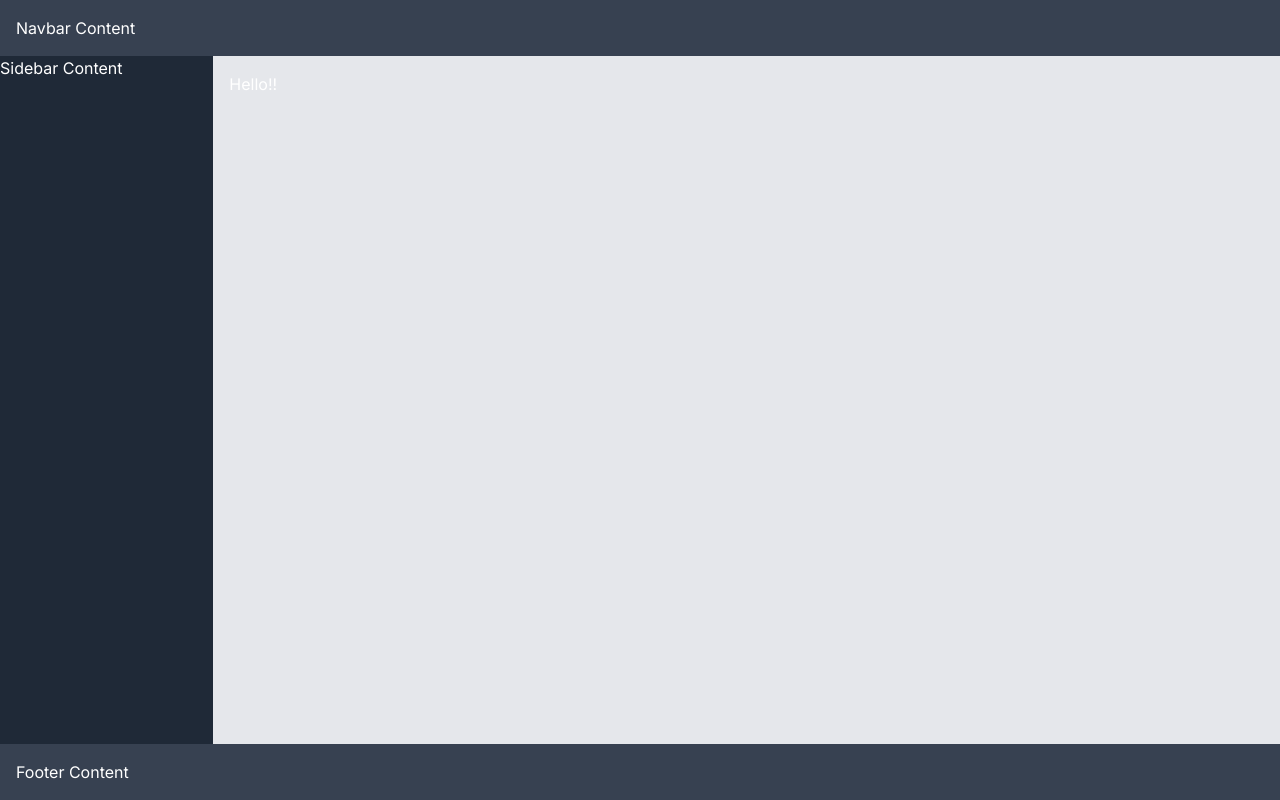
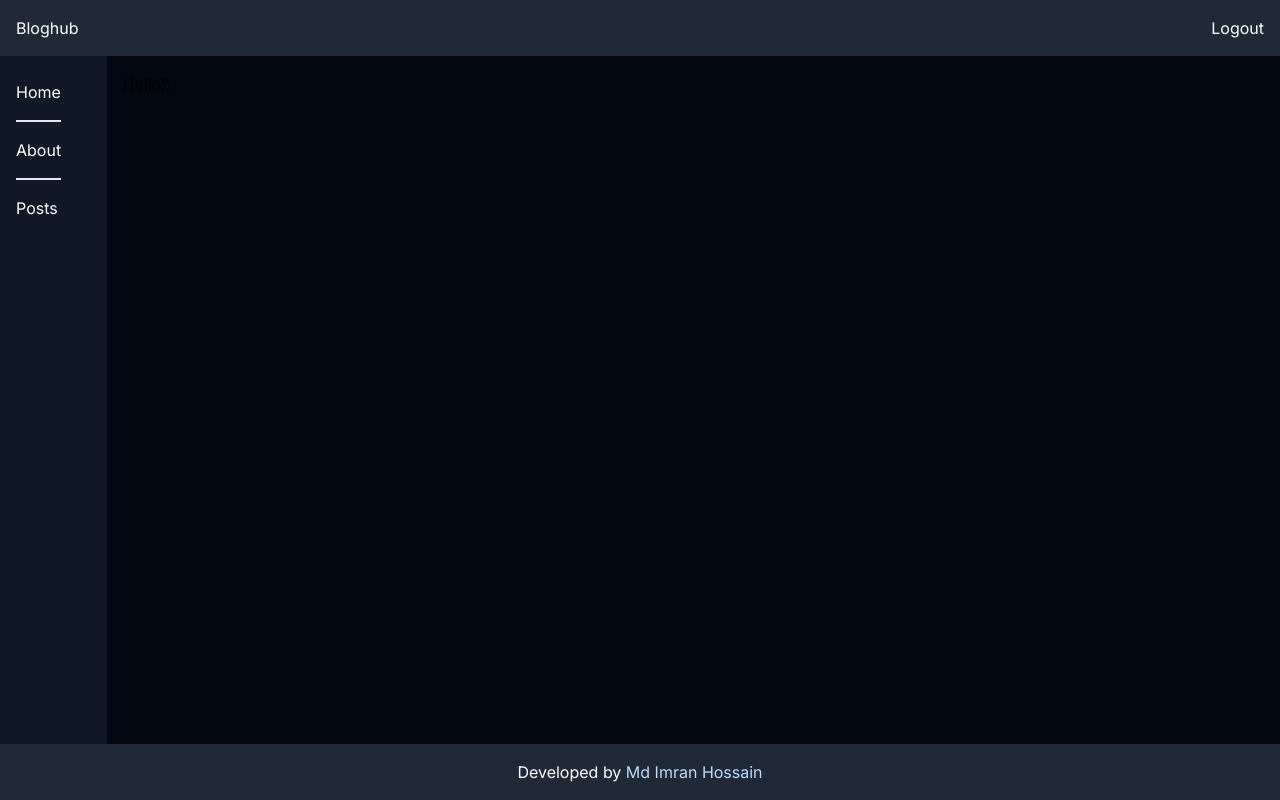
Before and after one commit to i-m-hossain/learning-nextjs, a Next.js app: page / in a window 1280 px wide. Built offline with nearby package versions, Linux system fonts and the light colour scheme.

Commit message:
dynamic page added and notFound implemented

```diff
--- /dev/null
+++ b/app/about/page.tsx
@@ -0,0 +1,8 @@
+import React from 'react';
+
+type Props = {};
+
+export default function About({}: Props) {
+  throw new Error('an error happened');
+  return <div>About</div>;
+}
--- /dev/null
+++ b/app/error.tsx
@@ -0,0 +1,28 @@
+'use client'; // Error components must be Client Components
+
+import { useEffect } from 'react';
+type Props = {
+  error: Error & { digest?: string };
+  reset: () => void;
+};
+
+export default function Error({ error, reset }: Props) {
+  useEffect(() => {
+    // Log the error to an error reporting service
+    console.error(error);
+  }, [error]);
+
+  return (
+    <div>
+      <h2>Something went wrong!</h2>
+      <button
+        onClick={
+          // Attempt to recover by trying to re-render the segment
+          () => reset()
+        }
+      >
+        Try again
+      </button>
+    </div>
+  );
+}
--- a/app/globals.css
+++ b/app/globals.css
@@ -8,7 +8,7 @@
   --background-end-rgb: 255, 255, 255;
 }
 
-@media (prefers-color-scheme: light) {
+@media (prefers-color-scheme: dark) {
   :root {
     --foreground-rgb: 255, 255, 255;
     --background-start-rgb: 0, 0, 0;
--- a/app/layout.tsx
+++ b/app/layout.tsx
@@ -4,12 +4,13 @@ import './globals.css'
 import Navbar from '@/components/Navbar';
 import Sidebar from '@/components/Sidebar';
 import Footer from '@/components/Footer';
+import config from '@/config/config';
 
 const inter = Inter({ subsets: ['latin'] });
 
 export const metadata: Metadata = {
-  title: 'Create Next App',
-  description: 'Generated by create next app',
+  title: config.websiteTitle,
+  description: config.websiteDescription,
 };
 
 export default function RootLayout({
@@ -25,7 +26,7 @@ export default function RootLayout({
         <Navbar />
         <div className='flex flex-1 overflow-hidden'>
           <Sidebar />
-          <main className='flex-1 overflow-x-hidden overflow-y-auto bg-gray-200 p-4'>
+          <main className='flex-1 overflow-x-hidden overflow-y-auto bg-gray-950 p-4'>
             {children}
           </main>
         </div>
--- /dev/null
+++ b/app/loading.tsx
@@ -0,0 +1,6 @@
+import React from 'react';
+
+type Props = {};
+export default function Loading({}: Props) {
+  return <div>loading...</div>;
+}
--- /dev/null
+++ b/app/not-found.tsx
@@ -0,0 +1,7 @@
+import React from 'react';
+
+type Props = {};
+
+export default function NotFound({}: Props) {
+  return <div>The requested resource was not found</div>;
+}
--- /dev/null
+++ b/app/posts/[post]/page.tsx
@@ -0,0 +1,14 @@
+import { notFound } from 'next/navigation';
+import React from 'react';
+
+type Props = {
+  params: { post: string };
+};
+
+export default function SinglePost({ params }: Props) {
+  const { post } = params;
+  if (post == '3') {
+    notFound();
+  }
+  return <div>SinglePost - {post}</div>;
+}
--- a/components/Footer.tsx
+++ b/components/Footer.tsx
@@ -4,8 +4,17 @@ type Props = {};
 
 export default function Footer({}: Props) {
   return (
-    <footer className='bg-gray-700 text-white p-4'>
-      <p>Footer Content</p>
+    <footer className='bg-gray-800 text-white p-4'>
+      <p className='text-center'>
+        Developed by{' '}
+        <a
+          href='https://github.com/i-m-hossain'
+          target='blank'
+          className='text-blue-200'
+        >
+          Md Imran Hossain
+        </a>
+      </p>
     </footer>
   );
 }
--- a/components/Navbar.tsx
+++ b/components/Navbar.tsx
@@ -1,11 +1,18 @@
+import config from '@/config/config';
+import Link from 'next/link';
 import React from 'react';
 
 type Props = {};
 
 export default function Navbar({}: Props) {
   return (
-    <header className='bg-gray-700 text-white p-4'>
-      <p>Navbar Content</p>
+    <header className='flex justify-between bg-gray-800 text-white p-4'>
+      <h2>
+        <Link href={'/'}>{config.websiteTitle}</Link>
+      </h2>
+      <div>
+        <button>Logout</button>
+      </div>
     </header>
   );
 }
--- a/components/Sidebar.tsx
+++ b/components/Sidebar.tsx
@@ -1,11 +1,31 @@
+import Link from 'next/link';
 import React from 'react';
 
 type Props = {};
+const routeList = [
+  { name: 'Home', path: '/' },
+  { name: 'About', path: '/about' },
+  { name: 'Posts', path: '/posts' },
+];
+const isLastMenuChild = (index: number, totalRoutes: number): boolean =>
+  index !== totalRoutes - 1;
 
 export default function Sidebar({}: Props) {
   return (
-    <aside className='w-1/6 bg-gray-800 text-white'>
-      <p>Sidebar Content</p>
+    <aside className='w-1/6 md:w-1/12  bg-gray-900 pt-6 pl-4 text-white'>
+      <ul className='flex flex-col gap-4'>
+        {routeList.map((route, i) => (
+          <Link href={route.path} key={route.name}>
+            <li
+              className={`inline-block ${
+                isLastMenuChild(i, routeList.length) ? 'border-b-2' : ''
+              } pb-4 hover:text-lg transition-all`}
+            >
+              {route.name}
+            </li>
+          </Link>
+        ))}
+      </ul>
     </aside>
   );
 }
--- /dev/null
+++ b/config/config.ts
@@ -0,0 +1,5 @@
+const config = {
+  websiteTitle: 'Bloghub',
+  websiteDescription: 'Share your thoughts!',
+};
+export default config;
```
